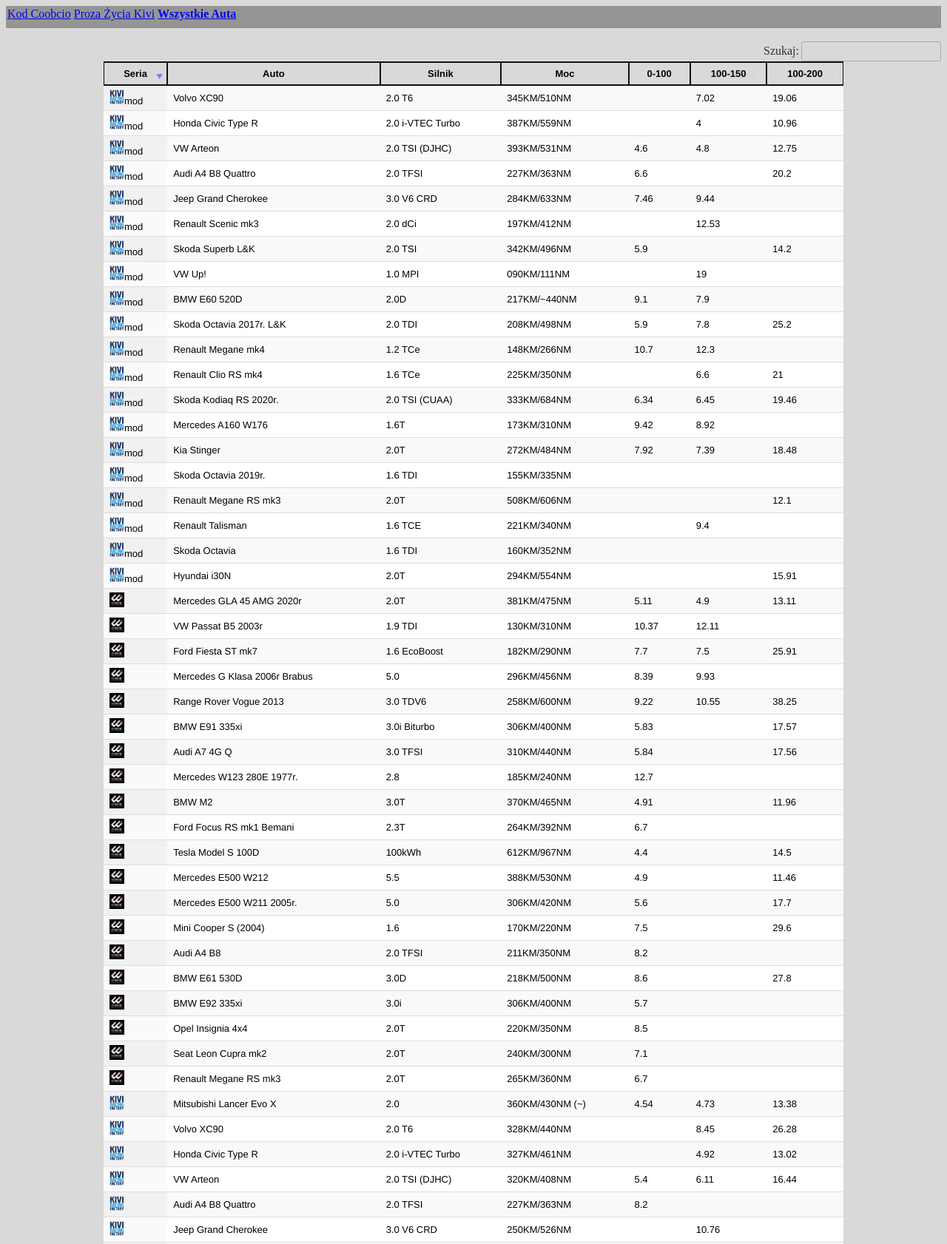
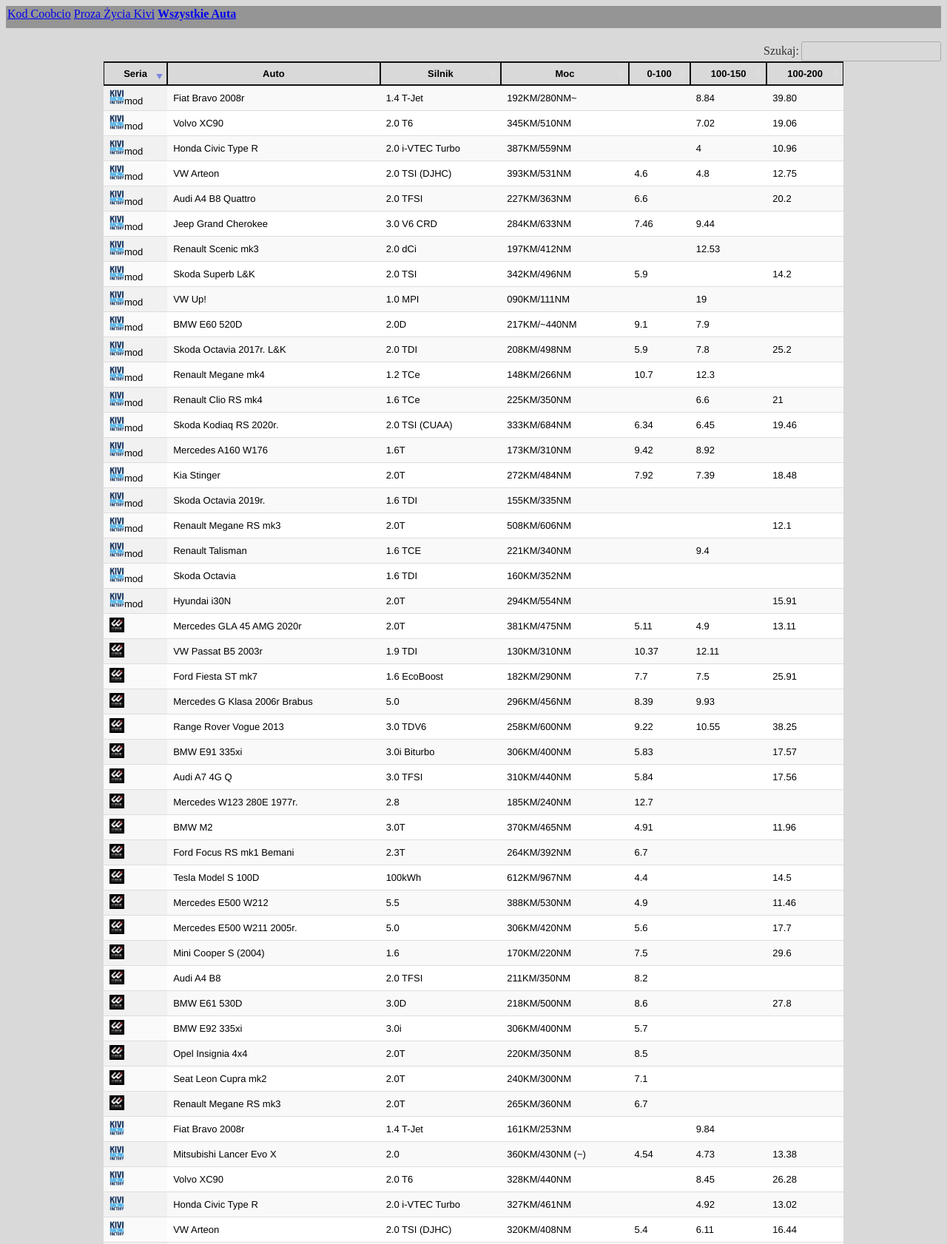
Before and after one commit to jagotv/jagotv.github.io, a plain HTML site: page total.html in a window 1280 px wide. Shown: the top 1682 px of the page at 74% size. Drawn offline with nearby package versions, Linux system fonts and the light colour scheme.

Commit message:
Update total.html

```diff
--- a/total.html
+++ b/total.html
@@ -248,6 +248,23 @@
     <td></td>
   </tr>
 <!-- odtad proza życia -->
+<tr>
+    <td><img src="kivi.jpg" title='Proza Życia Kivi' width="20" height="20"></td>
+    <td>Fiat Bravo 2008r</td>
+    <td>1.4 T-Jet</td>
+    <td>161KM/253NM</td>
+    <td></td>
+    <td>9.84</td>
+    <td></td>
+</tr>
+    <td><img src="kivi.jpg" title='Proza Życia Kivi' width="20" height="20">mod</td>
+    <td>Fiat Bravo 2008r</td>
+    <td>1.4 T-Jet</td>
+    <td>192KM/280NM~</td>
+    <td></td>
+    <td>8.84</td>
+    <td>39.80</td>
+  </tr>
 <tr>
     <td><img src="kivi.jpg" title='Proza Życia Kivi' width="20" height="20"></td>
     <td>Mitsubishi Lancer Evo X</td>
```
